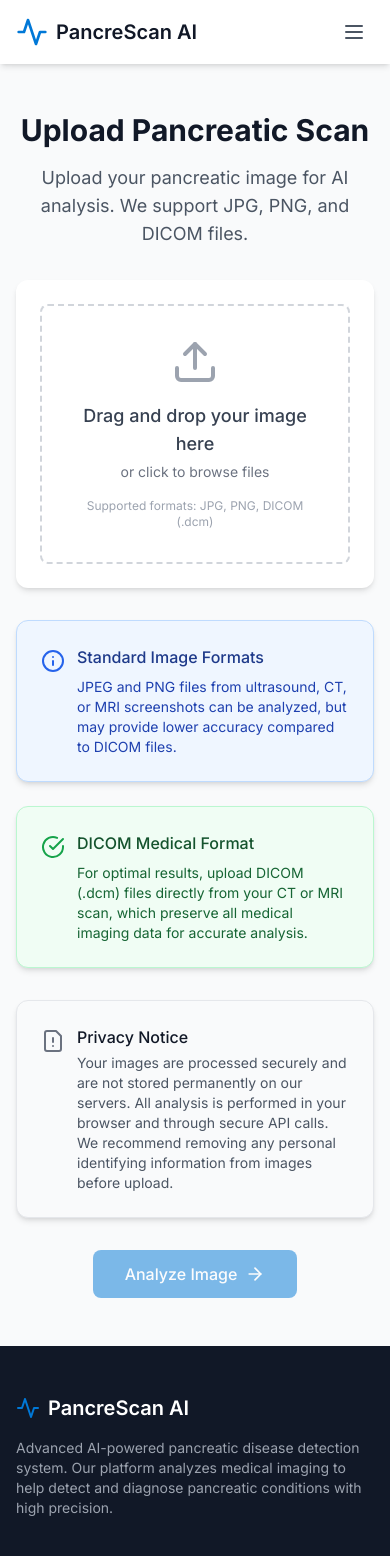
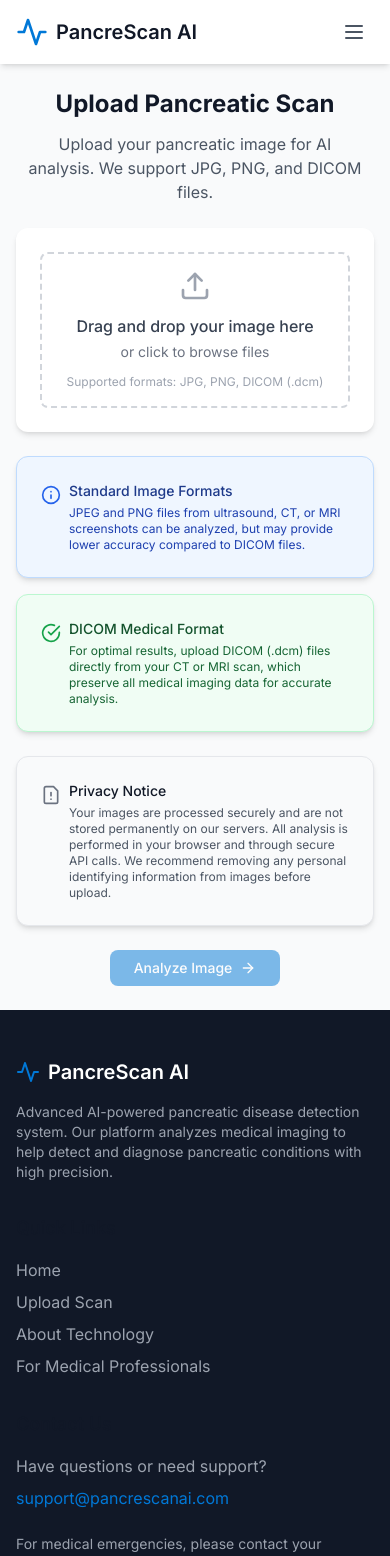
Before and after one commit to AbdullahGujjarr/Pancreas_Diesases_Detection, a React (Vite) app: page /upload in a window 390 px wide. Shown: the top 1556 px of the page. Built offline with nearby package versions, Linux system fonts and the light colour scheme.

Commit message:
Fix: Make project responsive
Apply responsive design principles across the application for optimal viewing on all devices.

```diff
--- a/src/components/results/VerticalChart.tsx
+++ b/src/components/results/VerticalChart.tsx
@@ -53,19 +53,20 @@ const VerticalChart: React.FC<VerticalChartProps> = ({ data, title }) => {
   };
 
   return (
-    <div className="bg-gradient-to-br from-white to-gray-50/50 p-8 rounded-2xl shadow-xl border border-gray-100/50 backdrop-blur-sm">
-      <div className="flex items-center mb-8">
-        <div className="w-8 h-8 bg-gradient-to-br from-blue-500 to-blue-600 rounded-lg mr-4 flex items-center justify-center shadow-lg">
-          <svg className="w-5 h-5 text-white" fill="currentColor" viewBox="0 0 20 20">
+    <div className="bg-gradient-to-br from-white to-gray-50/50 p-4 sm:p-6 lg:p-8 rounded-2xl shadow-xl border border-gray-100/50 backdrop-blur-sm">
+      <div className="flex items-center mb-6 sm:mb-8">
+        <div className="w-6 h-6 sm:w-8 sm:h-8 bg-gradient-to-br from-blue-500 to-blue-600 rounded-lg mr-3 sm:mr-4 flex items-center justify-center shadow-lg">
+          <svg className="w-3 h-3 sm:w-5 sm:h-5 text-white" fill="currentColor" viewBox="0 0 20 20">
             <path d="M3 4a1 1 0 011-1h12a1 1 0 011 1v2a1 1 0 01-1 1H4a1 1 0 01-1-1V4zM3 10a1 1 0 011-1h6a1 1 0 011 1v6a1 1 0 01-1 1H4a1 1 0 01-1-1v-6zM14 9a1 1 0 00-1 1v6a1 1 0 001 1h2a1 1 0 001-1v-6a1 1 0 00-1-1h-2z" />
           </svg>
         </div>
-        <h2 className="text-2xl font-bold bg-gradient-to-r from-gray-900 to-gray-700 bg-clip-text text-transparent">{title}</h2>
+        <h2 className="text-lg sm:text-xl lg:text-2xl font-bold bg-gradient-to-r from-gray-900 to-gray-700 bg-clip-text text-transparent">{title}</h2>
       </div>
 
-      <h3 className="text-lg font-semibold text-gray-600 mb-10 text-center tracking-wide">Probability Distribution</h3>
+      <h3 className="text-sm sm:text-base lg:text-lg font-semibold text-gray-600 mb-6 sm:mb-8 lg:mb-10 text-center tracking-wide">Probability Distribution</h3>
 
-      <div className="flex justify-center items-end gap-8 h-96 mb-8">
+      {/* Responsive chart container */}
+      <div className="flex justify-center items-end gap-2 sm:gap-4 lg:gap-8 h-64 sm:h-80 lg:h-96 mb-6 sm:mb-8 overflow-x-auto">
         {sortedData.map(([disease, probability]) => {
           // Calculate proportional height based on actual probability (0-100% of container)
           const height = (probability as number) * 100;
@@ -75,19 +76,19 @@ const VerticalChart: React.FC<VerticalChartProps> = ({ data, title }) => {
           return (
             <div
               key={disease}
-              className="flex flex-col items-center group relative cursor-pointer transform transition-all duration-500 hover:scale-105"
+              className="flex flex-col items-center group relative cursor-pointer transform transition-all duration-500 hover:scale-105 min-w-0 flex-shrink-0"
             >
-              {/* Percentage label only - clean and simple */}
-              <div className="mb-4 px-3 py-2 bg-white/95 backdrop-blur-sm rounded-lg shadow-md border border-gray-200/50 transition-all duration-300 group-hover:shadow-lg">
-                <span className="text-lg font-bold text-gray-800 group-hover:text-gray-900">
+              {/* Percentage label only - responsive sizing */}
+              <div className="mb-2 sm:mb-3 lg:mb-4 px-2 sm:px-3 py-1 sm:py-2 bg-white/95 backdrop-blur-sm rounded-lg shadow-md border border-gray-200/50 transition-all duration-300 group-hover:shadow-lg">
+                <span className="text-sm sm:text-base lg:text-lg font-bold text-gray-800 group-hover:text-gray-900">
                   {percentage}%
                 </span>
               </div>
 
-              {/* Bar container with accurate proportional height */}
-              <div className="relative w-20">
-                {/* Background container - full height */}
-                <div className="w-full h-80 bg-gradient-to-b from-gray-50 to-gray-100 rounded-xl relative border border-gray-200/70 group-hover:border-gray-300/70 transition-all duration-500 overflow-hidden shadow-inner">
+              {/* Bar container with responsive width */}
+              <div className="relative w-12 sm:w-16 lg:w-20">
+                {/* Background container - responsive height */}
+                <div className="w-full h-48 sm:h-64 lg:h-80 bg-gradient-to-b from-gray-50 to-gray-100 rounded-xl relative border border-gray-200/70 group-hover:border-gray-300/70 transition-all duration-500 overflow-hidden shadow-inner">
 
                   {/* Actual probability bar - proportional height */}
                   <div
@@ -115,15 +116,15 @@ const VerticalChart: React.FC<VerticalChartProps> = ({ data, title }) => {
                 </div>
               </div>
 
-              {/* Disease name label */}
-              <div className="mt-4 text-center max-w-24">
-                <span className="text-sm font-semibold text-gray-700 leading-tight block transition-all duration-300 group-hover:text-gray-900 group-hover:scale-105">
+              {/* Disease name label - responsive text */}
+              <div className="mt-2 sm:mt-3 lg:mt-4 text-center max-w-16 sm:max-w-20 lg:max-w-24">
+                <span className="text-xs sm:text-sm font-semibold text-gray-700 leading-tight block transition-all duration-300 group-hover:text-gray-900 group-hover:scale-105 break-words">
                   {formatDiseaseName(disease)}
                 </span>
               </div>
 
-              {/* Enhanced tooltip */}
-              <div className="absolute -top-24 left-1/2 transform -translate-x-1/2 bg-gray-900/95 backdrop-blur-sm text-white px-4 py-3 rounded-xl text-sm font-medium opacity-0 group-hover:opacity-100 transition-all duration-300 pointer-events-none whitespace-nowrap z-20 shadow-2xl border border-gray-700/50">
+              {/* Enhanced tooltip - responsive positioning */}
+              <div className="absolute -top-20 sm:-top-24 left-1/2 transform -translate-x-1/2 bg-gray-900/95 backdrop-blur-sm text-white px-3 sm:px-4 py-2 sm:py-3 rounded-xl text-xs sm:text-sm font-medium opacity-0 group-hover:opacity-100 transition-all duration-300 pointer-events-none whitespace-nowrap z-20 shadow-2xl border border-gray-700/50">
                 <div className="text-center">
                   <div className="font-semibold">{formatDiseaseName(disease)}</div>
                   <div className="text-gray-300 text-xs mt-1">Probability: {percentage}%</div>
@@ -138,28 +139,28 @@ const VerticalChart: React.FC<VerticalChartProps> = ({ data, title }) => {
         })}
       </div>
 
-      {/* Enhanced legend */}
-      <div className="flex flex-wrap justify-center items-center gap-3 sm:gap-4 md:gap-6 mb-6">
+      {/* Enhanced legend - responsive layout */}
+      <div className="flex flex-wrap justify-center items-center gap-2 sm:gap-3 md:gap-4 lg:gap-6 mb-4 sm:mb-6">
         <div className="flex items-center text-xs text-gray-600">
-          <div className="w-3 h-3 bg-gradient-to-r from-red-500 to-red-600 rounded mr-2"></div>
-          <span>High Risk (70%+)</span>
+          <div className="w-2 h-2 sm:w-3 sm:h-3 bg-gradient-to-r from-red-500 to-red-600 rounded mr-1 sm:mr-2"></div>
+          <span className="whitespace-nowrap">High Risk (70%+)</span>
         </div>
         <div className="flex items-center text-xs text-gray-600">
-          <div className="w-3 h-3 bg-gradient-to-r from-orange-500 to-orange-600 rounded mr-2"></div>
-          <span>Elevated (50-70%)</span>
+          <div className="w-2 h-2 sm:w-3 sm:h-3 bg-gradient-to-r from-orange-500 to-orange-600 rounded mr-1 sm:mr-2"></div>
+          <span className="whitespace-nowrap">Elevated (50-70%)</span>
         </div>
         <div className="flex items-center text-xs text-gray-600">
-          <div className="w-3 h-3 bg-gradient-to-r from-amber-500 to-amber-600 rounded mr-2"></div>
-          <span>Moderate (30-50%)</span>
+          <div className="w-2 h-2 sm:w-3 sm:h-3 bg-gradient-to-r from-amber-500 to-amber-600 rounded mr-1 sm:mr-2"></div>
+          <span className="whitespace-nowrap">Moderate (30-50%)</span>
         </div>
         <div className="flex items-center text-xs text-gray-600">
-          <div className="w-3 h-3 bg-gradient-to-r from-green-500 to-green-600 rounded mr-2"></div>
-          <span>Low (&lt;30%)</span>
+          <div className="w-2 h-2 sm:w-3 sm:h-3 bg-gradient-to-r from-green-500 to-green-600 rounded mr-1 sm:mr-2"></div>
+          <span className="whitespace-nowrap">Low (&lt;30%)</span>
         </div>
       </div>
 
-      {/* Professional footer note */}
-      <div className="text-center pt-4 border-t border-gray-200/50">
+      {/* Professional footer note - responsive text */}
+      <div className="text-center pt-3 sm:pt-4 border-t border-gray-200/50">
         <p className="text-xs text-gray-500 font-medium">
           Proportional Probability Visualization • AI-Powered Medical Analysis
         </p>
--- a/src/pages/UploadPage.tsx
+++ b/src/pages/UploadPage.tsx
@@ -1,3 +1,4 @@
+
 import React, { useState, useCallback, useRef } from 'react';
 import { useNavigate } from 'react-router-dom';
 import { Upload, X, Image, FileWarning, CheckCircle, Info } from 'lucide-react';
@@ -99,19 +100,19 @@ const UploadPage: React.FC = () => {
   };
 
   return (
-    <div className="py-12 bg-gray-50 min-h-[calc(100vh-64px)]">
+    <div className="py-6 sm:py-8 lg:py-12 bg-gray-50 min-h-[calc(100vh-64px)]">
       <div className="max-w-4xl mx-auto px-4 sm:px-6 lg:px-8">
-        <div className="text-center mb-8">
-          <h1 className="text-3xl font-bold text-gray-900">Upload Pancreatic Scan</h1>
-          <p className="mt-4 text-lg text-gray-600">
+        <div className="text-center mb-6 sm:mb-8">
+          <h1 className="text-2xl sm:text-3xl font-bold text-gray-900">Upload Pancreatic Scan</h1>
+          <p className="mt-3 sm:mt-4 text-base sm:text-lg text-gray-600 px-2">
             Upload your pancreatic image for AI analysis. We support JPG, PNG, and DICOM files.
           </p>
         </div>
 
         <form onSubmit={handleSubmit}>
-          <div className="card mb-8">
+          <div className="card mb-6 sm:mb-8">
             <div
-              className={`border-2 border-dashed rounded-lg p-8 text-center ${
+              className={`border-2 border-dashed rounded-lg p-4 sm:p-6 lg:p-8 text-center ${
                 isDragging
                   ? 'border-primary bg-primary/5'
                   : 'border-gray-300 hover:border-primary/50 hover:bg-gray-50'
@@ -122,12 +123,12 @@ const UploadPage: React.FC = () => {
               onClick={handleButtonClick}
             >
               {!file ? (
-                <div className="space-y-4">
+                <div className="space-y-3 sm:space-y-4">
                   <div className="flex justify-center">
-                    <Upload className="h-12 w-12 text-gray-400" />
+                    <Upload className="h-8 w-8 sm:h-10 sm:w-10 lg:h-12 lg:w-12 text-gray-400" />
                   </div>
                   <div>
-                    <p className="text-lg font-medium text-gray-700">
+                    <p className="text-base sm:text-lg font-medium text-gray-700">
                       Drag and drop your image here
                     </p>
                     <p className="text-sm text-gray-500 mt-1">
@@ -148,7 +149,7 @@ const UploadPage: React.FC = () => {
                     }}
                     className="absolute top-0 right-0 bg-red-500 text-white rounded-full p-1 z-10 hover:bg-red-600 transition-colors duration-200"
                   >
-                    <X className="h-4 w-4" />
+                    <X className="h-3 w-3 sm:h-4 sm:w-4" />
                   </button>
 
                   {preview ? (
@@ -156,18 +157,18 @@ const UploadPage: React.FC = () => {
                       <img
                         src={preview}
                         alt="Upload preview"
-                        className="max-h-64 max-w-full rounded object-contain"
+                        className="max-h-48 sm:max-h-56 lg:max-h-64 max-w-full rounded object-contain"
                       />
-                      <p className="mt-2 text-sm text-gray-600">
+                      <p className="mt-2 text-xs sm:text-sm text-gray-600 break-all px-2">
                         {file.name} ({(file.size / 1024).toFixed(0)} KB)
                       </p>
                     </div>
                   ) : (
                     <div className="flex flex-col items-center">
-                      <div className="h-64 w-64 bg-gray-200 rounded flex items-center justify-center">
-                        <Image className="h-16 w-16 text-gray-400" />
+                      <div className="h-48 w-48 sm:h-56 sm:w-56 lg:h-64 lg:w-64 bg-gray-200 rounded flex items-center justify-center">
+                        <Image className="h-12 w-12 sm:h-14 sm:w-14 lg:h-16 lg:w-16 text-gray-400" />
                       </div>
-                      <p className="mt-2 text-sm text-gray-600">
+                      <p className="mt-2 text-xs sm:text-sm text-gray-600 break-all px-2">
                         DICOM file: {file.name} ({(file.size / 1024).toFixed(0)} KB)
                       </p>
                     </div>
@@ -189,14 +190,14 @@ const UploadPage: React.FC = () => {
             </div>
           </div>
 
-          {/* File Format Information */}
-          <div className="mb-8 grid grid-cols-1 md:grid-cols-2 gap-6">
+          {/* File Format Information - responsive grid */}
+          <div className="mb-6 sm:mb-8 grid grid-cols-1 lg:grid-cols-2 gap-4 sm:gap-6">
             <div className="card bg-blue-50 border border-blue-200">
               <div className="flex items-start">
-                <Info className="h-6 w-6 text-blue-600 mr-3 flex-shrink-0 mt-1" />
+                <Info className="h-5 w-5 sm:h-6 sm:w-6 text-blue-600 mr-2 sm:mr-3 flex-shrink-0 mt-1" />
                 <div>
-                  <h3 className="font-medium text-blue-900 mb-2">Standard Image Formats</h3>
-                  <p className="text-sm text-blue-800">
+                  <h3 className="font-medium text-blue-900 mb-1 sm:mb-2 text-sm sm:text-base">Standard Image Formats</h3>
+                  <p className="text-xs sm:text-sm text-blue-800">
                     JPEG and PNG files from ultrasound, CT, or MRI screenshots can be analyzed,
                     but may provide lower accuracy compared to DICOM files.
                   </p>
@@ -206,10 +207,10 @@ const UploadPage: React.FC = () => {
 
             <div className="card bg-green-50 border border-green-200">
               <div className="flex items-start">
-                <CheckCircle className="h-6 w-6 text-green-600 mr-3 flex-shrink-0 mt-1" />
+                <CheckCircle className="h-5 w-5 sm:h-6 sm:w-6 text-green-600 mr-2 sm:mr-3 flex-shrink-0 mt-1" />
                 <div>
-                  <h3 className="font-medium text-green-900 mb-2">DICOM Medical Format</h3>
-                  <p className="text-sm text-green-800">
+                  <h3 className="font-medium text-green-900 mb-1 sm:mb-2 text-sm sm:text-base">DICOM Medical Format</h3>
+                  <p className="text-xs sm:text-sm text-green-800">
                     For optimal results, upload DICOM (.dcm) files directly from your CT or MRI scan,
                     which preserve all medical imaging data for accurate analysis.
                   </p>
@@ -219,12 +220,12 @@ const UploadPage: React.FC = () => {
           </div>
 
           {/* Privacy Notice */}
-          <div className="card bg-gray-50 border border-gray-200 mb-8">
+          <div className="card bg-gray-50 border border-gray-200 mb-6 sm:mb-8">
             <div className="flex items-start">
-              <FileWarning className="h-6 w-6 text-gray-500 mr-3 flex-shrink-0 mt-1" />
+              <FileWarning className="h-5 w-5 sm:h-6 sm:w-6 text-gray-500 mr-2 sm:mr-3 flex-shrink-0 mt-1" />
               <div>
-                <h3 className="font-medium text-gray-900 mb-1">Privacy Notice</h3>
-                <p className="text-sm text-gray-600">
+                <h3 className="font-medium text-gray-900 mb-1 text-sm sm:text-base">Privacy Notice</h3>
+                <p className="text-xs sm:text-sm text-gray-600">
                   Your images are processed securely and are not stored permanently on our servers.
                   All analysis is performed in your browser and through secure API calls.
                   We recommend removing any personal identifying information from images before upload.
@@ -237,7 +238,7 @@ const UploadPage: React.FC = () => {
             <button
               type="submit"
               disabled={!file || isLoading}
-              className={`btn btn-primary px-8 py-3 flex items-center ${
+              className={`btn btn-primary px-6 sm:px-8 py-2 sm:py-3 flex items-center text-sm sm:text-base ${
                 (!file || isLoading) ? 'opacity-50 cursor-not-allowed' : ''
               }`}
             >
@@ -249,7 +250,7 @@ const UploadPage: React.FC = () => {
               ) : (
                 <>
                   Analyze Image
-                  <ArrowRight className="ml-2 w-5 h-5" />
+                  <ArrowRight className="ml-2 w-4 h-4 sm:w-5 sm:h-5" />
                 </>
               )}
             </button>
```
